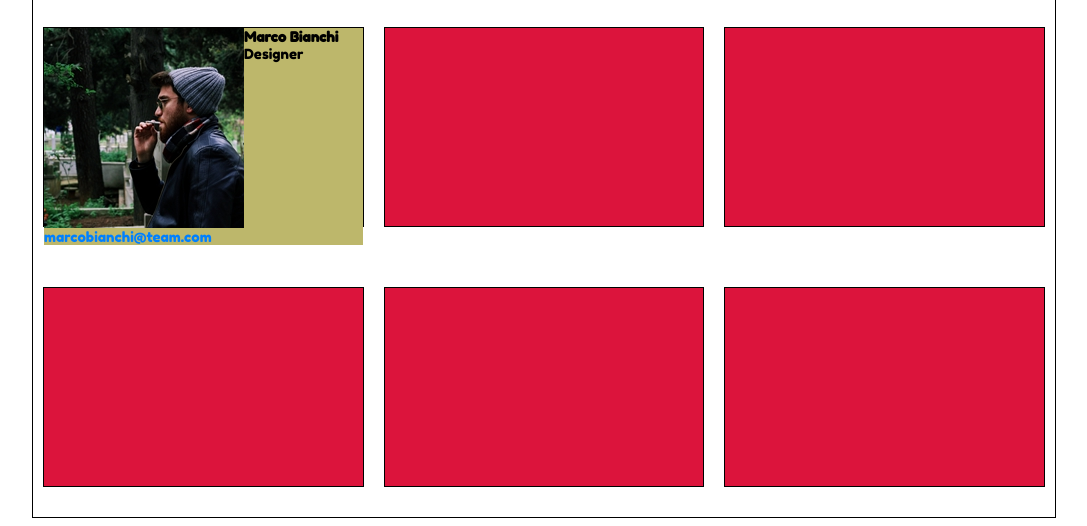
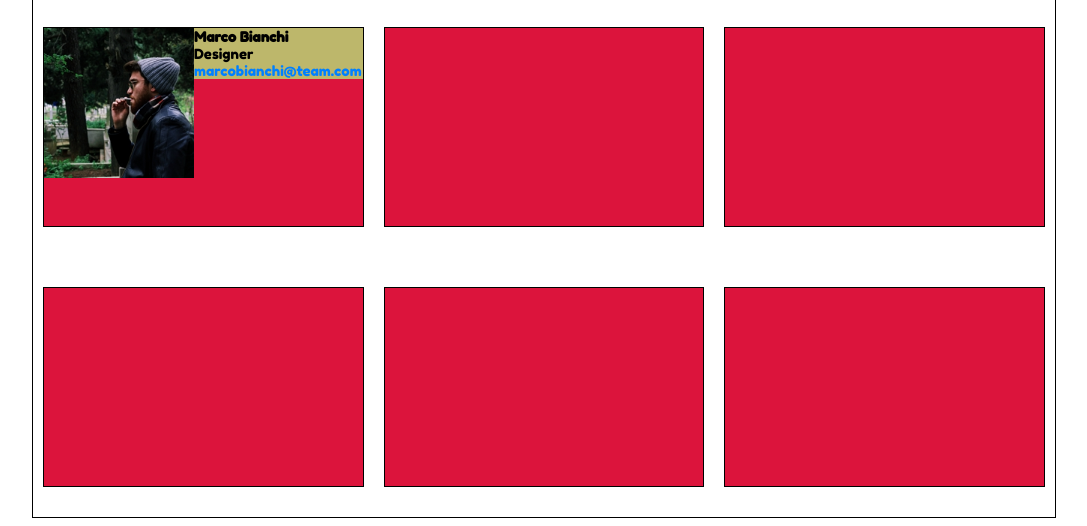
Before and after one commit to RominaMalimban/Floating-Cards, a plain HTML site: page index.html in a window 1280 px wide. Shown: the part 148-674 px from the top of the page, without its empty margins (96-1183 px from the left). Drawn offline with Linux system fonts and the light colour scheme.

Commit message:
modifiche card

```diff
--- a/css/style.css
+++ b/css/style.css
@@ -61,6 +61,7 @@ section{
 
 .card img{
     float: left;
+    height: 150px;
 }
 .card a{
     color: rgb(0, 128, 255);
@@ -69,4 +70,10 @@ section{
 
 .presentazione{
     background-color: darkkhaki;
+
 }
+
+/* .presentazione span{
+    display: inline-block;
+    padding: 10px 0;
+} */
--- a/index.html
+++ b/index.html
@@ -29,7 +29,7 @@
                     <img src="img/male1.png" alt="immagine uomo">
                     <div class="presentazione">
                         <h4>Marco Bianchi</h4>
-                        Designer
+                        <span>Designer</span>
                         <a href="#">marcobianchi@team.com</a>
                     </div>
                 </div>
```
